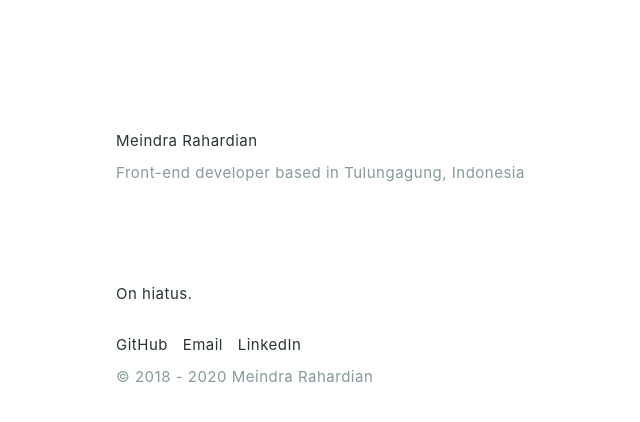
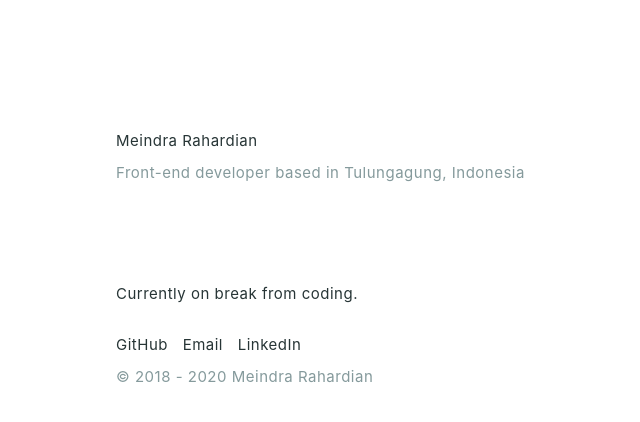
Before and after one commit to meindra/me, a Jekyll site: the page built from index.html, in a window 1280 px wide. Shown: the top 422 px of the page, without its empty margins (234-874 px from the left). Built offline with Jekyll 4.4.1, drawn with Linux system fonts in a browser that asks for light colours.

Commit message:
Update index.html

```diff
--- a/index.html
+++ b/index.html
@@ -2,5 +2,5 @@
 layout: default
 ---
 
-{% include header.html %} <p>On hiatus.</p> {% include nav.html %} {% include footer.html
+{% include header.html %} <p>Currently on break from coding.</p> {% include nav.html %} {% include footer.html
 %}
```
